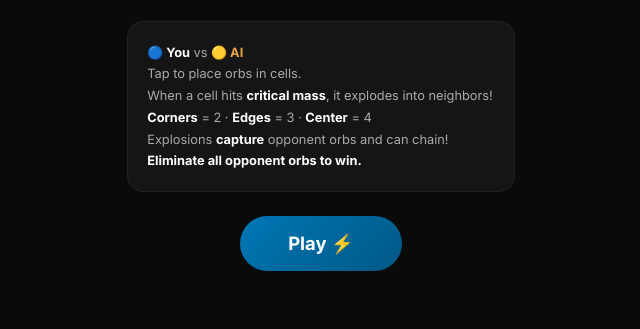
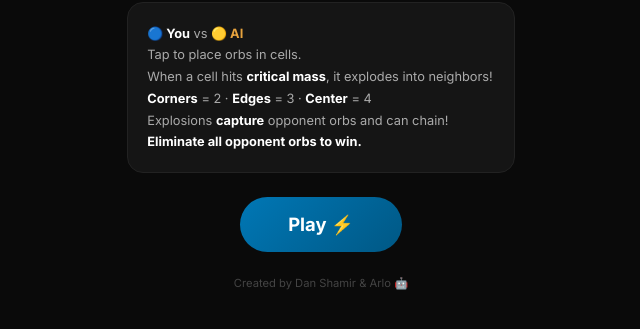
Before and after one commit to froogooofficial/chain-reaction-game, a plain HTML site: page index.html in a window 1280 px wide. Shown: the part 345-674 px from the top of the page, without its empty margins (319-959 px from the left). Drawn offline with Linux system fonts and the light colour scheme.

Commit message:
Add credits: Dan Shamir & Arlo

```diff
--- a/index.html
+++ b/index.html
@@ -98,6 +98,7 @@ body{font-family:'Inter',sans-serif;background:#0a0a0a;color:#fff;min-height:100
     <b>Eliminate all opponent orbs to win.</b>
   </div>
   <button class="btn-play" onclick="startGame()">Play ⚡</button>
+  <p style="margin-top:1.5rem;font-size:0.7rem;color:#444">Created by Dan Shamir & Arlo 🤖</p>
 </div>
 
 <!-- GAME SCREEN -->
@@ -132,6 +133,7 @@ body{font-family:'Inter',sans-serif;background:#0a0a0a;color:#fff;min-height:100
   <button class="btn-share whatsapp" onclick="shareWhatsApp()">Share on WhatsApp</button>
   <button class="btn-share copy" onclick="copyResult()">📋 Copy Result</button>
   <button class="btn-replay" onclick="startGame()">Play Again ⚡</button>
+  <p style="margin-top:1rem;font-size:0.7rem;color:#444">Created by Dan Shamir & Arlo 🤖</p>
 </div>
 
 </div>
```
